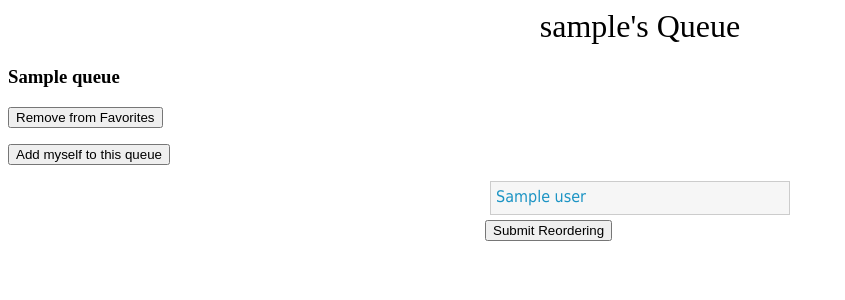
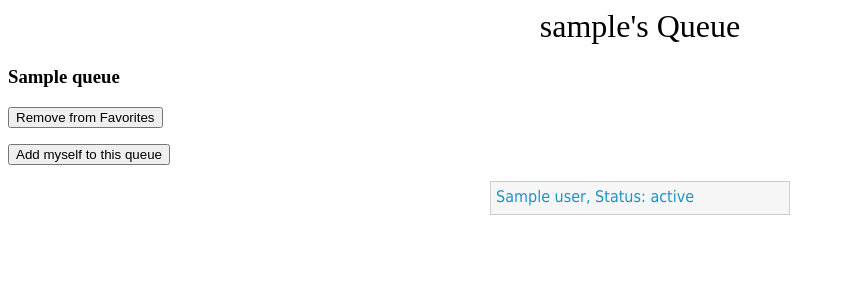
Before and after one commit to tatemandel/Queueueuebble, a Django app: template queueuebble/queue/templates/queue/queue.html in a window 1280 px wide. Shown: the top 300 px of the page, without its empty margins (0-845 px from the left). Run offline with Django 3.2, Linux system fonts and the light colour scheme; the template is opened without the code that fills it: most values are stand-ins (such as "Sample title", 1, 10 or a date in 2020); parts of the project's set-up code (start-up, migrations or seed data) failed here and were passed over; some libraries are stand-ins or nearby versions; some web fonts are replaced.

Commit message:
Added a status to database, need to do changing of said status

```diff
--- a/queueuebble/queue/models.py
+++ b/queueuebble/queue/models.py
@@ -33,9 +33,15 @@ class Node(models.Model):
   queue = models.ForeignKey(Queue)
   user = models.ForeignKey(UserProfile)
   position = models.IntegerField(default=0)
+  status = models.IntegerField(default=0)
 
   def __unicode__(self):
     return self.user.user.username
 
+  def getStatus(self):
+    if self.status == 0: return "Not started"
+    elif self.status == 1: return "In progress"
+    else: return 'Completed'
+
   class Meta:
     ordering = ('queue', 'position', 'user')
--- a/queueuebble/queue/templates/queue/queue.html
+++ b/queueuebble/queue/templates/queue/queue.html
@@ -110,19 +110,18 @@ action="/profile/{{ username }}/{{ uid }}/">
     {% for n in nodes %}
     {% if n == user_node %}
     <li draggable="true" user="{{ n.user }}">
-      <strong>
-        {{ n.user }}
-      </strong>
-	  <form id="remove_myself_form" method="post"
+      <strong>{{ n.user }}, Status: {{ n.getStatus }}</strong>
+      <form id="remove_myself_form" method="post"
       action="/profile/{{ username }}/{{ uid }}/">
         {% csrf_token %}
         <input type="submit" name="removeMyself" value="Remove myself from this queue"/>
       </form>
     </li>
     {% else %}
-	<li draggable="true" user="{{ n.user }}" >
-      {{ n.user }}
-	  {% if myqueue %}
+    <li draggable="true" user="{{ n.user }}" >
+      {{ n.user }}, Status: {{ n.getStatus }}
+      {% if myqueue %}
+      </br>
       <form id="remove_from_myqueue_form" method="post"
       action="/profile/{{ username }}/{{ uid }}/">
         {% csrf_token %}
@@ -136,10 +135,12 @@ action="/profile/{{ username }}/{{ uid }}/">
     {% endfor %}
     {% if not qsize == 0 %}
     <input type="hidden" name="reorderData" id="reorderData"/>
-    <input type="submit" name="reorderQueue" value="Submit Reordering"/>
     {% endif %}
   </ul>
-  <script>
+  {% if myqueue %}
+   <input type="submit" name="reorderQueue" value="Submit Reordering"/>
+  {% endif %}
+   <script>
     $(function(){
       $('#sortable1').sortable();
 
```
